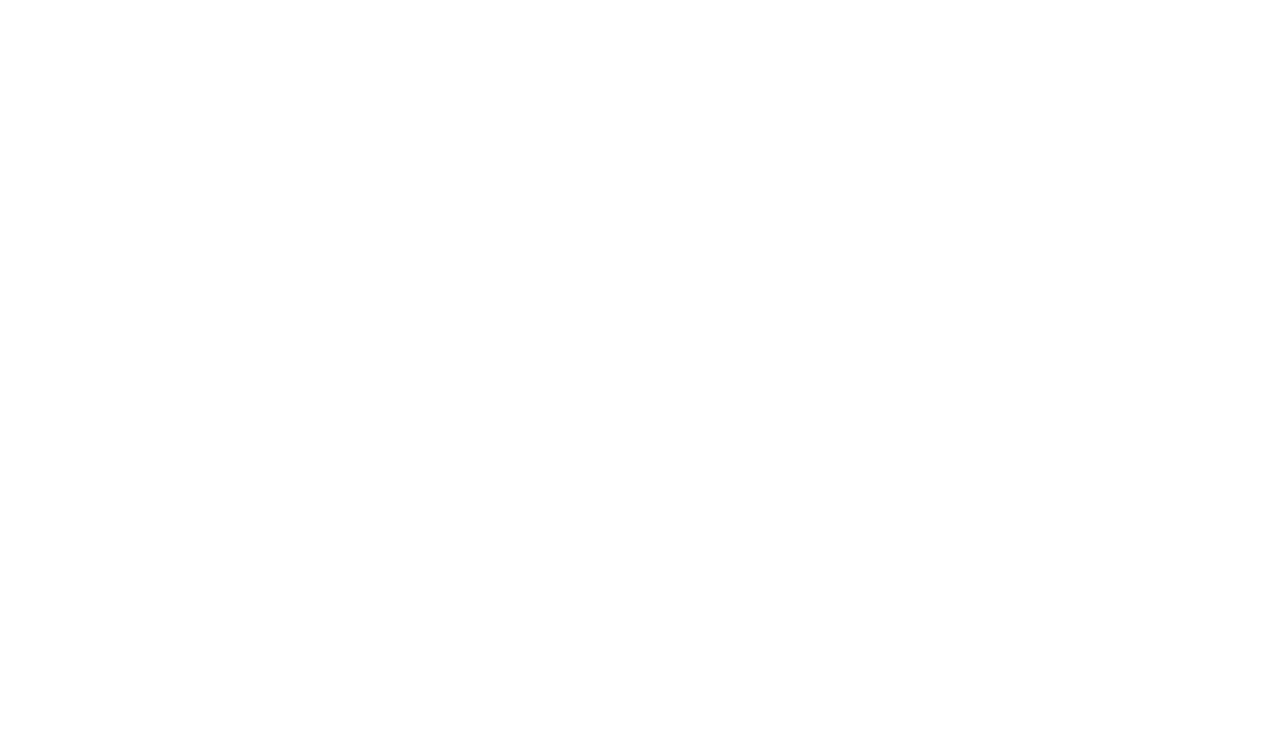
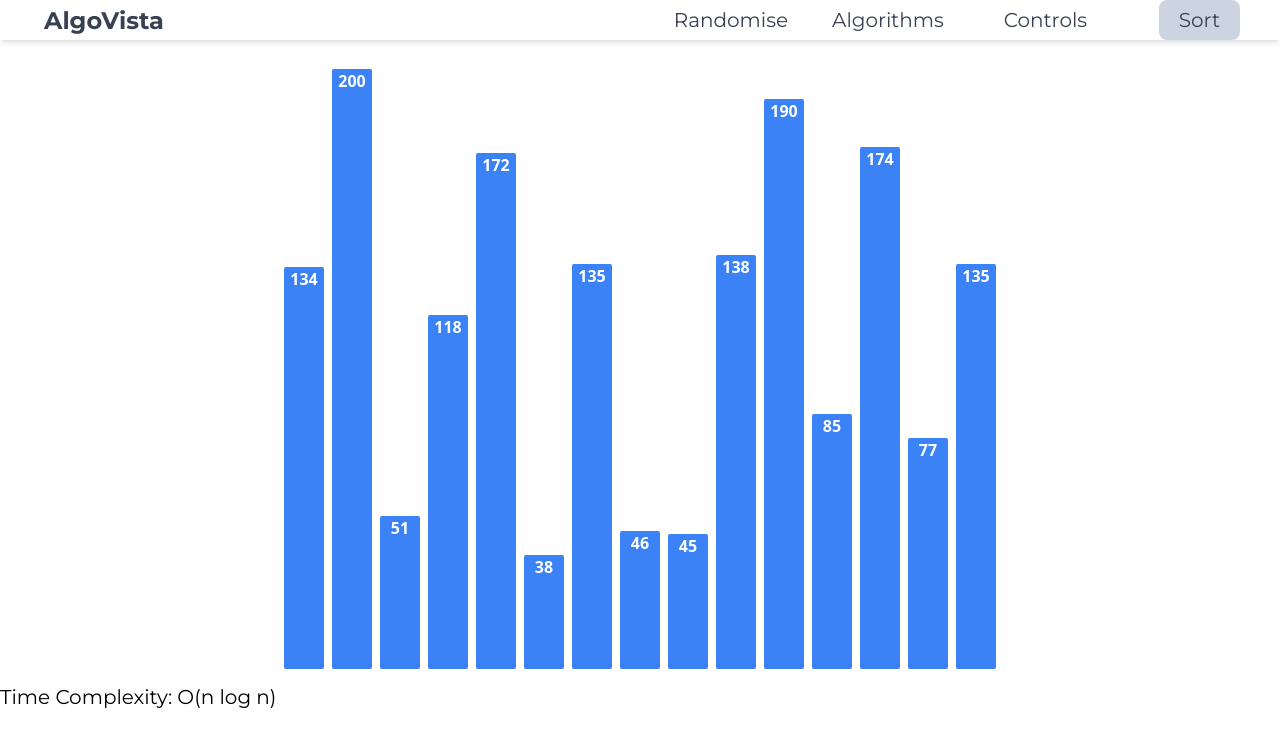
Before and after one commit to Sanjay-2004/AlgoVista, a React (Vite) app: page / in a window 1280 px wide. Before the commit this address had no page. Shown: the top 746 px of the page. Built offline with nearby package versions, Linux system fonts and the light colour scheme; a web font is replaced by a local one.

Commit message:
path change

```diff
--- a/src/App.jsx
+++ b/src/App.jsx
@@ -5,7 +5,7 @@ export default function App() {
   return (
     <BrowserRouter>
       <Routes>
-        <Route path="/sorting" element={<Sorting />} >
+        <Route path="/" element={<Sorting />} >
         </Route>
       </Routes>
     </BrowserRouter>
```
